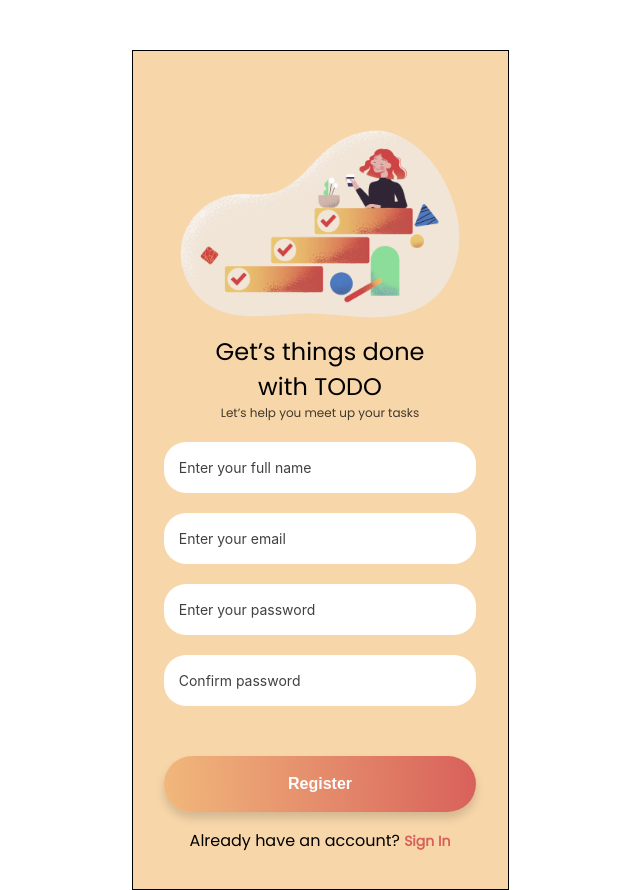
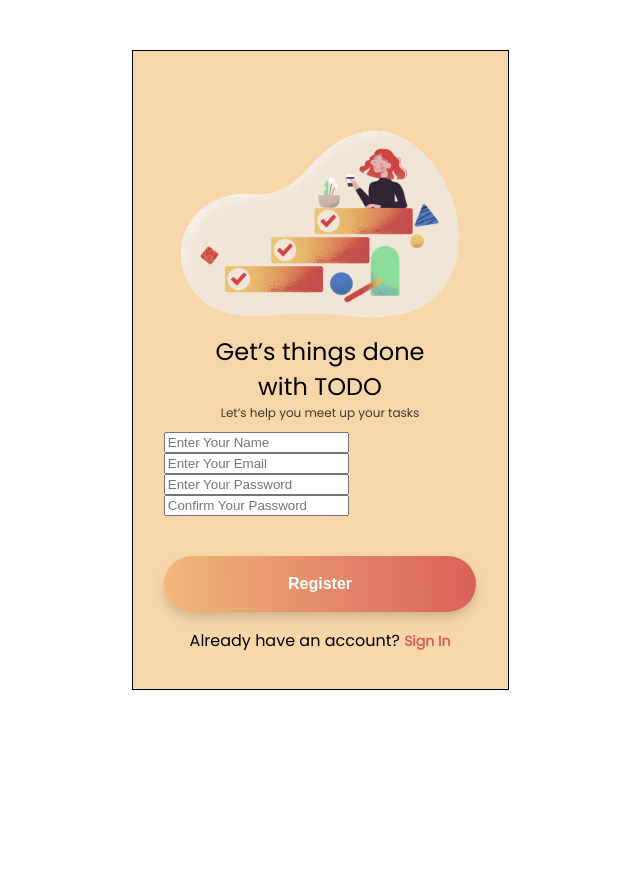
Before and after one commit to famthanhlong/reactplus-ts, a React (Create React App) app: page /register in a window 1280 px wide. Shown: the whole page, without its empty margins (320-960 px from the left). After the commit the page ends 800 px from the top, so only its background shows below. Built offline with nearby package versions, Linux system fonts and the light colour scheme.

Commit message:
covert from react hook form to formik

```diff
--- a/src/pages/Login.tsx
+++ b/src/pages/Login.tsx
@@ -1,13 +1,11 @@
 import React from "react";
-import { Form, Row, Col, Input } from "antd";
-import { useForm, Controller } from "react-hook-form";
-import { yupResolver } from "@hookform/resolvers/yup";
+import { Row, Col } from "antd";
+import { Field, Formik, Form } from "formik";
 //
 import banner from "../asset/Banner.png";
 import ButtonLogin from "../common/ButtonLogin";
 import { schemaLogin } from "../common/Schema";
 import { Link, useNavigate } from "react-router-dom";
-
 //
 import "./Login.css";
 
@@ -18,18 +16,8 @@ type FormValues = {
 function Login() {
   const navigate = useNavigate();
 
-  const {
-    handleSubmit,
-    formState: { errors },
-    control,
-  } = useForm<FormValues>({
-    mode: "onChange",
-    reValidateMode: "onChange",
-    resolver: yupResolver(schemaLogin),
-  });
-
-  const onSubmit = (data: FormValues) => {
-    console.log("aaaaa", data);
+  const handleSubmit = (data: FormValues) => {
+    console.log("aaaaa");
     navigate("/dashboard");
   };
 
@@ -46,36 +34,41 @@ function Login() {
         <div className="form-login">
           <Row>
             <Col span={20} offset={2}>
-              <Form
-                onFinish={handleSubmit(onSubmit)}
-
+              <Formik
+                initialValues={{
+                  email: "",
+                  password: "",
+                }}
+                validationSchema={schemaLogin}
+                onSubmit={(values) => {
+                  handleSubmit(values);
+                }}
               >
-                <Controller
-                  control={control}
+                {({ errors, touched }) => (
+                  <Form>
+                    <Field
+                      className="input-login"
+                      id="email"
                       name="email"
-                  render={({ field }) => (
-                    <Input {...field} placeholder="Enter your email" />
-                  )}
+                      placeholder="Enter Your Email"
                     />
-                {errors.email && (
-                  <p className="error-message">{errors.email.message}</p>
-                )}
-                <Controller
-                  control={control}
+                    {errors.email && touched.email ? (
+                      <div className="errors-message">{errors.email}</div>
+                    ) : null}
+                    <Field
+                      className="input-login"
+                      id="password"
                       name="password"
-                  render={({ field }) => (
-                    <Input
                       type="password"
-                      placeholder="Enter your password"
-                      {...field}
+                      placeholder="Enter Your Password"
                     />
-                  )}
-                />
-                {errors.password && (
-                  <p className="error-message">{errors.password.message}</p>
-                )}
+                    {errors.password && touched.password ? (
+                      <div className="errors-message">{errors.password}</div>
+                    ) : null}
                     <ButtonLogin/>
                   </Form>
+                )}
+              </Formik>
             </Col>
           </Row>
         </div>
--- a/src/pages/Register.tsx
+++ b/src/pages/Register.tsx
@@ -1,41 +1,29 @@
-import React from "react";
-import { Form, Row, Col, Input } from "antd";
-import { useForm, Controller } from "react-hook-form";
-import { yupResolver } from "@hookform/resolvers/yup";
+//
+import { Field, Formik, Form } from "formik";
+import { Col, Row } from "antd";
 import { Link, useNavigate } from "react-router-dom";
 //
+import banner from "../asset/Banner.png";
 import ButtonRes from "../common/ButtonRes";
-import banner from "../asset/Banner.png";
 import { schemaRegister } from "../common/Schema";
 import { postData } from "../service/PostData";
 //
 import "./Register.css";
 
-//
 type FormValues = {
   name: string;
   email: string;
   password: string;
   confirmPassword: string;
 };
+
 function Register() {
-  const nagivate = useNavigate();
+  const navigate = useNavigate();
 
-  const {
-    handleSubmit,
-    formState: { errors },
-    control,
-  } = useForm<FormValues>({
-    mode: "onChange",
-    reValidateMode: "onChange",
-    resolver: yupResolver(schemaRegister),
-  });
-
-  const onSubmit = async (data: FormValues) => {
+  const handleSubmit = async (data: FormValues) => {
     const { name, email, password } = data;
-
     await postData("users", { name, email, password });
-    nagivate("/login");
+    navigate("/login");
   };
   return (
     <div>
@@ -50,61 +38,60 @@ function Register() {
         <div className="form-res">
           <Row>
             <Col span={20} offset={2}>
-              <Form onFinish={handleSubmit(onSubmit)}>
-                <Controller
-                  control={control}
+              <Formik
+                initialValues={{
+                  name: "",
+                  email: "",
+                  password: "",
+                  confirmPassword: "",
+                }}
+                validationSchema={schemaRegister}
+                onSubmit={(data) => {
+                  handleSubmit(data);
+                }}
+              >
+                {({ errors, touched }) => (
+                  <Form>
+                    <Field
+                      className="input"
                       name="name"
-                  render={({ field }) => (
-                    <Input
-                      placeholder="Enter your full name"
-                      {...field}
-                      status={errors.name && "error"}
+                      placeholder="Enter Your Name"
                     />
-                  )}
+                    {errors.name && touched.name ? (
+                      <div className="errors-message">{errors.name}</div>
+                    ) : null}
+                    <Field
+                      className="input"
+                      name="email"
+                      placeholder="Enter Your Email"
                     />
-                {errors.name && (
-                  <p className="error-message">{errors.name.message}</p>
-                )}
-                <Controller
-                  control={control}
-                  name="email"
-                  render={({ field }) => (
-                    <Input placeholder="Enter your email" {...field} />
-                  )}
+                    {errors.email && touched.email ? (
+                      <div className="errors-message">{errors.email}</div>
+                    ) : null}
+                    <Field
+                      className="input"
+                      name="password"
+                      type="password"
+                      placeholder="Enter Your Password"
                     />
-                {errors.email && (
-                  <p className="error-message">{errors.email.message}</p>
-                )}
-                <Controller
-                  control={control}
-                  name="password"
-                  render={({ field }) => (
-                    <Input
+                    {errors.password && touched.password ? (
+                      <div className="errors-message">{errors.password}</div>
+                    ) : null}
+                    <Field
+                      className="input"
+                      name="confirmPassword"
                       type="password"
-                      placeholder="Enter your password"
-                      {...field}
+                      placeholder="Confirm Your Password"
                     />
-                  )}
-                />
-                {errors.password && (
-                  <p className="error-message">{errors.password.message}</p>
-                )}
-                <Controller
-                  control={control}
-                  name="confirmPassword"
-                  render={({ field }) => (
-                    <Input
-                      type="password"
-                      placeholder="Confirm password"
-                      {...field}
-                    />
-                  )}
-                />
-                {errors.confirmPassword && (
-                  <p className="error-message">{errors.confirmPassword.message}</p>
-                )}
+                    {errors.confirmPassword && touched.confirmPassword ? (
+                      <div className="errors-message">
+                        {errors.confirmPassword}
+                      </div>
+                    ) : null}
                     <ButtonRes />
                   </Form>
+                )}
+              </Formik>
             </Col>
           </Row>
         </div>
```
Lines whose indentation alone changed are shown as unchanged.
